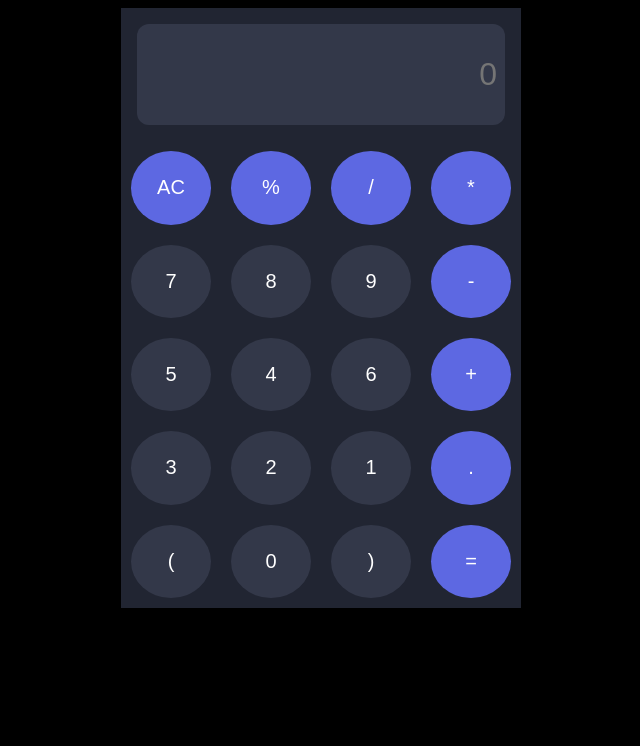
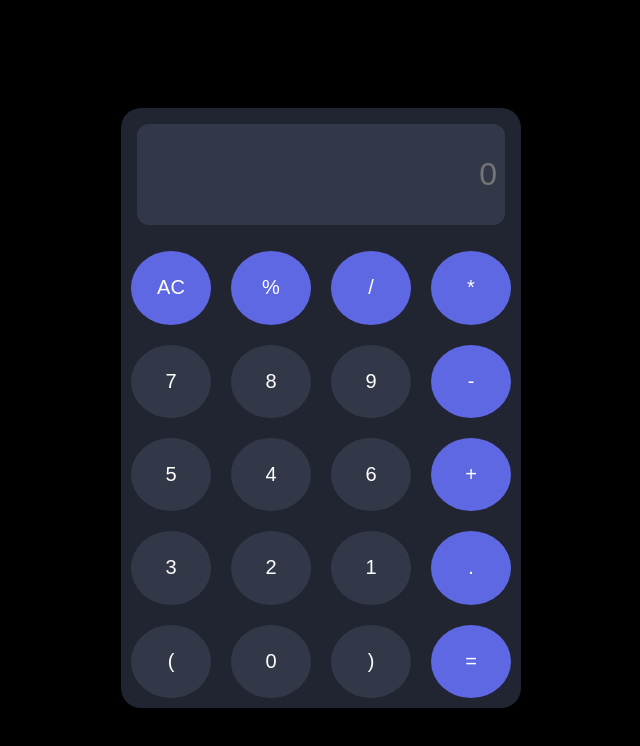
Before and after one commit to 2239981/Calculatrice, a plain HTML site: page Index.html in a window 1280 px wide. Shown: the whole page, without its empty margins (319-959 px from the left). Drawn offline with Linux system fonts and the light colour scheme.

Commit message:
ajustement de l'emplacement de la calculatrice sur la page

```diff
--- a/style.css
+++ b/style.css
@@ -28,6 +28,9 @@ body{
     background-color: #212532;
     display: grid;
     grid-template-columns: repeat(4, 1fr);
+    border-radius: 20px;
+    position: relative;
+    top: 100px;
 }
 
 .ecran{
```
